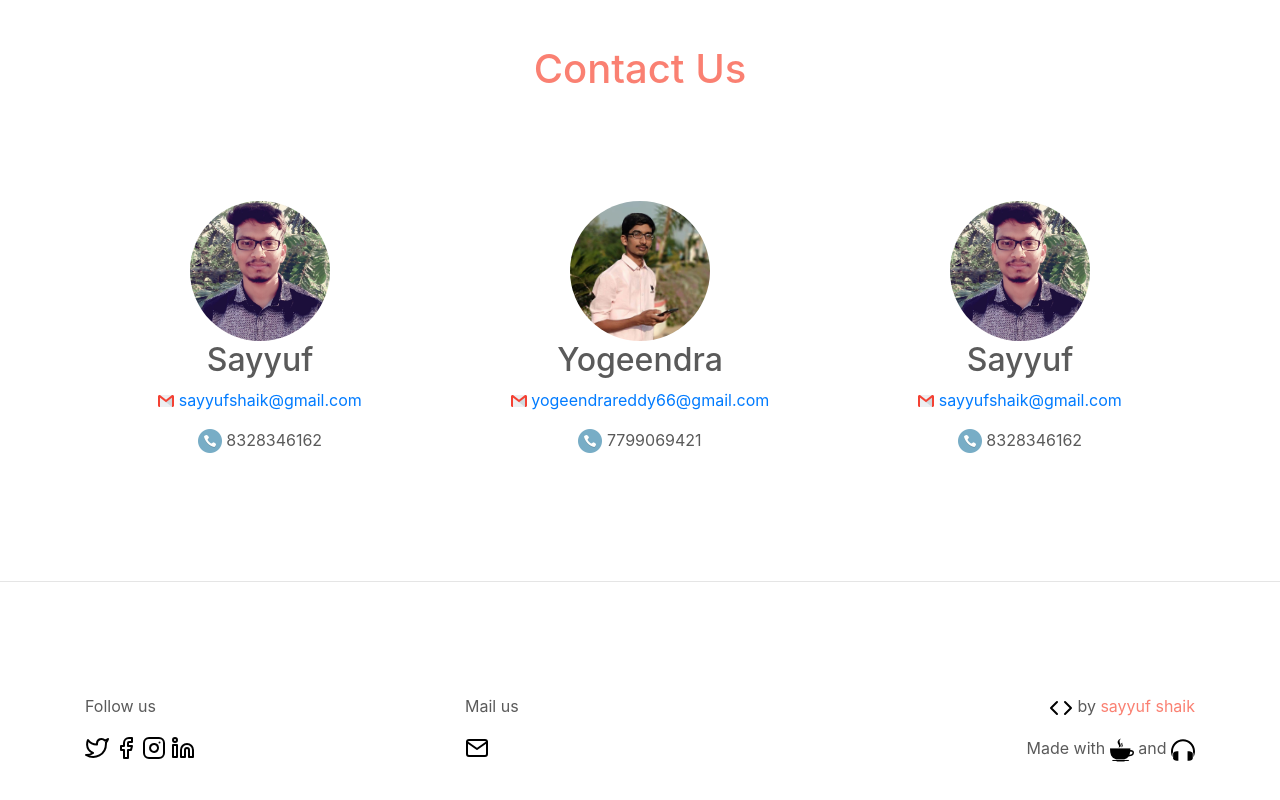
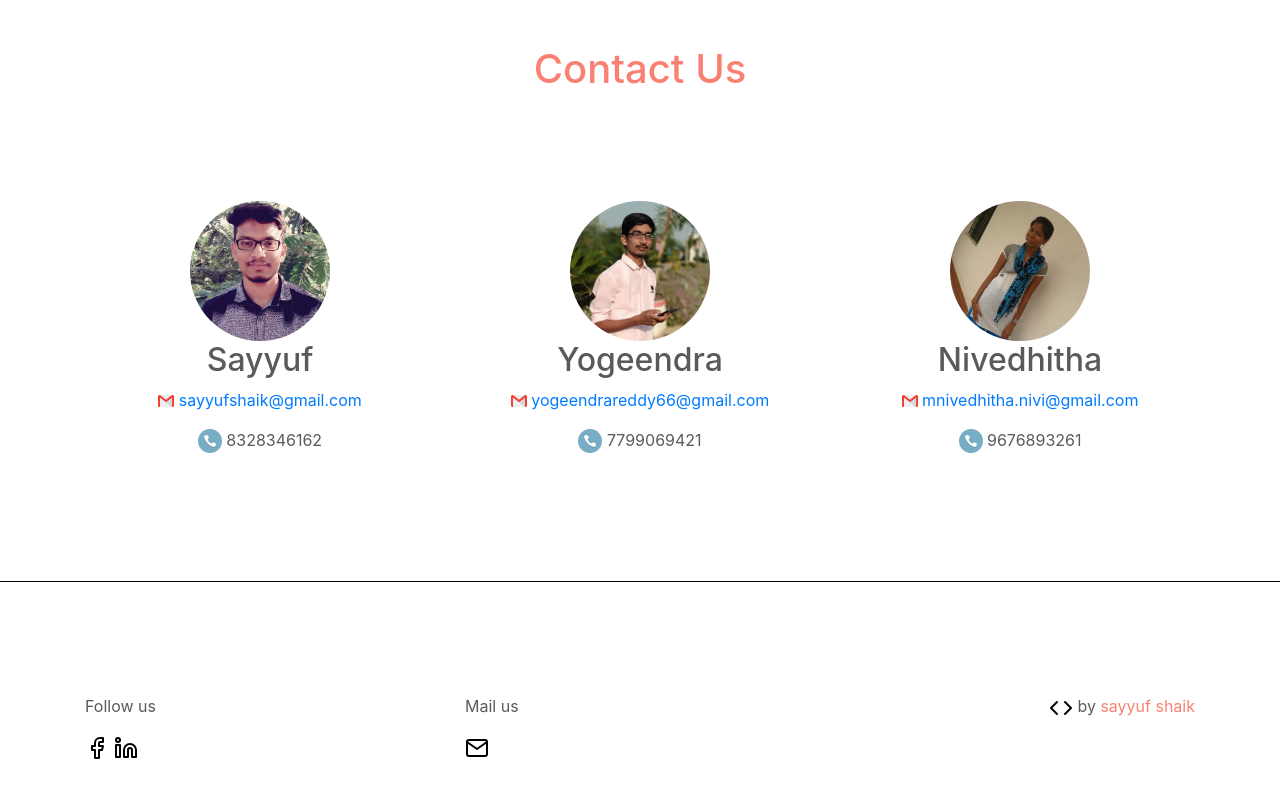
Before and after one commit to e-flair/e-flair.github.io, a plain HTML site: page aboutus.html in a window 1280 px wide. Shown: the part 404-1204 px from the top of the page. Drawn offline with nearby package versions, Linux system fonts and the light colour scheme.

Commit message:
change in th about us

```diff
--- a/aboutus.html
+++ b/aboutus.html
@@ -55,7 +55,7 @@
 
 
 
-    <title> E-Flair</title>
+
 
 
        <div class="container">
@@ -84,10 +84,10 @@
               </div>
 
               <div class="col-md-4">
-              <img class="rounded-circle smallimage" src="./images/sayyuf.jpg" alt="image">
-                <h2>Sayyuf</h2>
-                 <p><a href="mailto:sayyufshaik@gmail.com"><img src="./images/gmail_logo.png"> sayyufshaik@gmail.com</a></p>
-                <p><img src="./images/phone_logo.png"> 8328346162</p>
+              <img class="rounded-circle smallimage" src="./images/nivedhita.jpg" alt="image">
+                <h2>Nivedhitha</h2>
+                 <p><a href="mailto:mnivedhitha.nivi@gmail.com"><img src="./images/gmail_logo.png"> mnivedhitha.nivi@gmail.com</a></p>
+                <p><img src="./images/phone_logo.png"> 9676893261</p>
               </div>
 
               </div>
@@ -106,15 +106,15 @@
 
 
 
-      <hr class="featurette-divider">
+       <hr class="featurette-divider makehr">
       <div class="container">
         <div class="row">
           <div class="col-md-4">
             <p>Follow us</p>
-            <a href="https://twitter.com/sayyuf_shaik"><img src="./images/twitter.svg" class="good"></a>
-            <a href="https://www.facebook.com/sayyuf.sheik"><img src="./images/facebook.svg" class="good"></a>
-            <img src="./images/instagram.svg">
-            <a href="https://www.linkedin.com/in/sayyuf-shaik-31bb65126/"><img src="./images/linkedin.svg" class="good"></a>
+
+            <a href="https://www.facebook.com/eflair.ece.1"><img src="./images/facebook.svg" class="good"></a>
+
+            <a href="https://www.linkedin.com/in/ece-fest-5b433b15b/"><img src="./images/linkedin.svg" class="good"></a>
           </div>
           <div class="col-md-4">
             <p>Mail us</p>
@@ -122,7 +122,7 @@
           </div>
           <div class="col-md-4">
             <p class="text-right"><img src="./images/code.svg" class="good"> by<span class="heading"> sayyuf shaik</span></p>
-            <p class="text-right"> Made with  <img src="./images/coffee.png" alt="cofee image"> and <img src="./images/music.svg" alt="muisc" class="music"></p>
+            <!--<p class="text-right"> Made with  <img src="./images/coffee.png" alt="cofee image"> and <img src="./images/music.svg" alt="muisc" class="music"></p>-->
           </div>
           </div>
 
```
